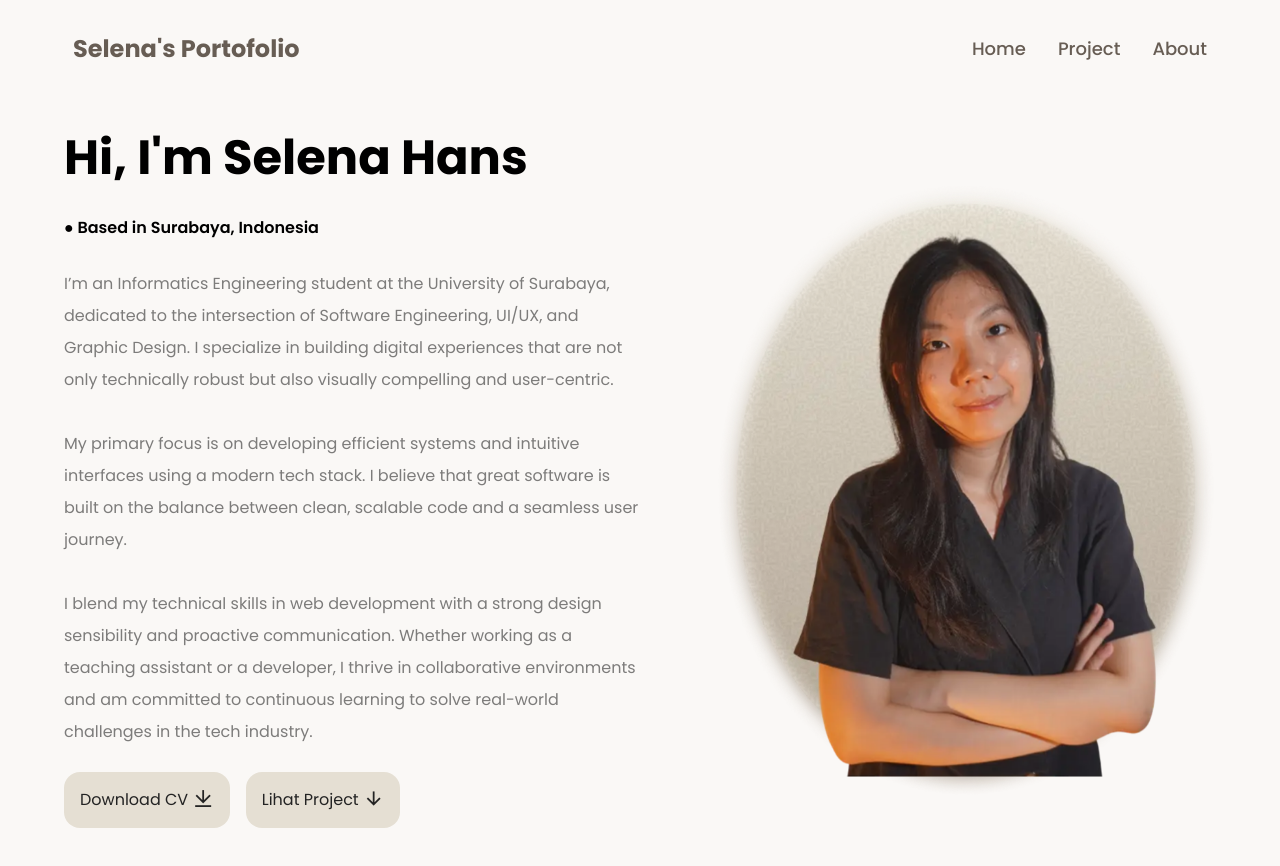
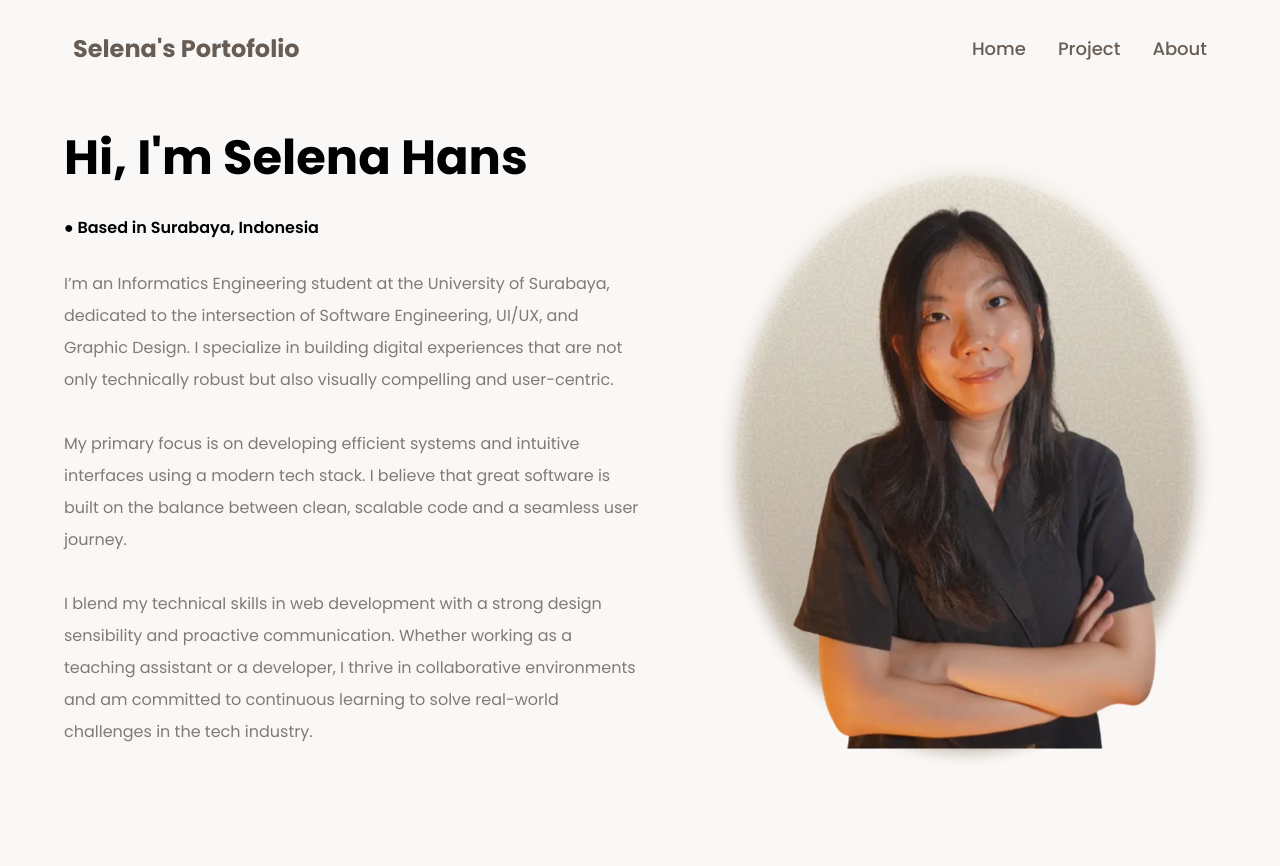
Before and after one commit to selenahans/portofolio, a React (Vite) app in the folder portofolio/: page /about in a window 1280 px wide. Shown: the top 866 px of the page. Built offline with nearby package versions, Linux system fonts and the light colour scheme.

Commit message:
bersihin tombol cv dan project

```diff
--- a/portofolio/src/pages/About.tsx
+++ b/portofolio/src/pages/About.tsx
@@ -33,7 +33,7 @@
             environments and am committed to continuous learning to solve
             real-world challenges in the tech industry.
           </p>
-          <div className="flex items-center sm:gap-4 gap-2">
+          {/* <div className="flex items-center sm:gap-4 gap-2">
             <a
               href="#"
               className="bg-[#E5DFD3] p-4 rounded-2xl hover:bg-[#A39383] hover:scale-110 transition-transform duration-300 text-[#232323]"
@@ -46,7 +46,7 @@
             >
               Lihat Project <i className="ri-arrow-down-line ri-lg"></i>
             </a>
-          </div>
+          </div> */}
         </div>
         <img
           src={DataImage.HeroImage}
--- a/portofolio/src/pages/Home.tsx
+++ b/portofolio/src/pages/Home.tsx
@@ -26,7 +26,7 @@
             on building efficient, user-friendly systems and interfaces through
             continuous learning and tech exploration.
           </p>
-          <div className="flex items-center sm:gap-4 gap-2">
+          {/* <div className="flex items-center sm:gap-4 gap-2">
             <a
               href="#"
               className="bg-[#E5DFD3] p-4 rounded-2xl hover:bg-[#A39383] hover:scale-110 transition-transform duration-300 text-[#232323]"
@@ -39,7 +39,7 @@
             >
               Lihat Project <i className="ri-arrow-down-line ri-lg"></i>
             </a>
-          </div>
+          </div> */}
         </div>
         <img
           src={DataImage.HeroImage}
```
